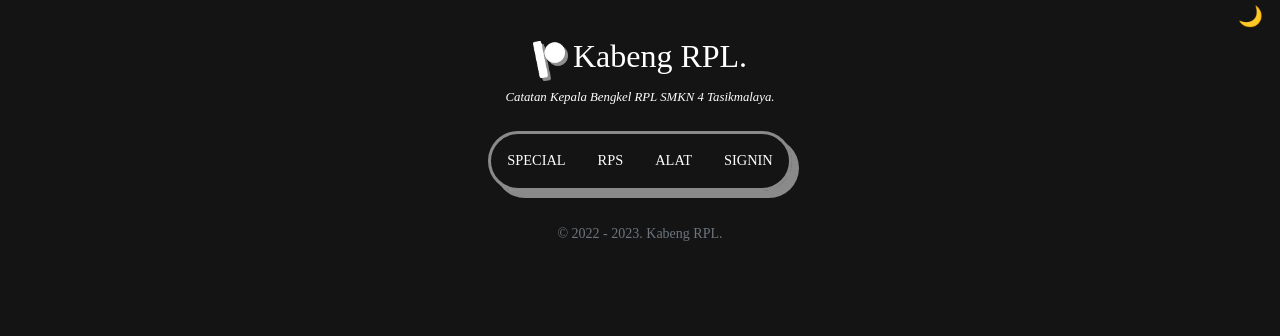
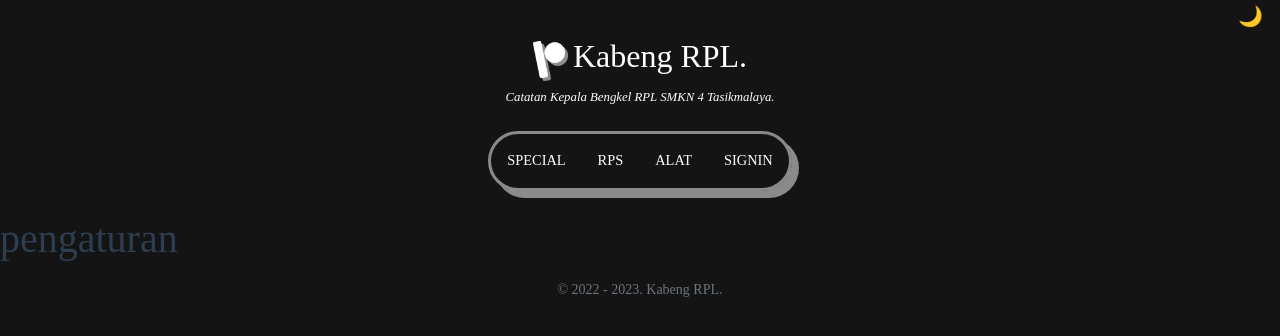
Before and after one commit to HilmiZul/kabengrpl, a Nuxt app: page /settings in a window 1280 px wide. Shown: the top 336 px of the page. Built offline with nearby package versions, Linux system fonts and the light colour scheme; no server answers; a web font is replaced by a local one.

Commit message:
init for setting page

```diff
--- /dev/null
+++ b/pages/settings/index.vue
@@ -0,0 +1,9 @@
+<template>
+  <div>
+    <h1>pengaturan</h1>
+  </div>
+</template>
+
+<script setup>
+definePageMeta({ middleware: 'auth' })
+</script>
```
